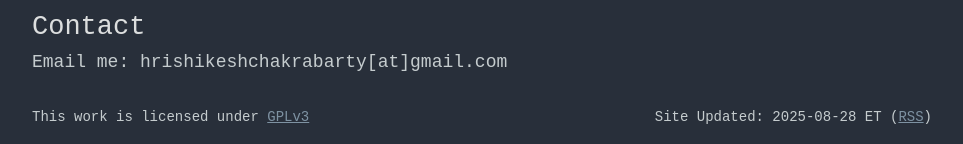
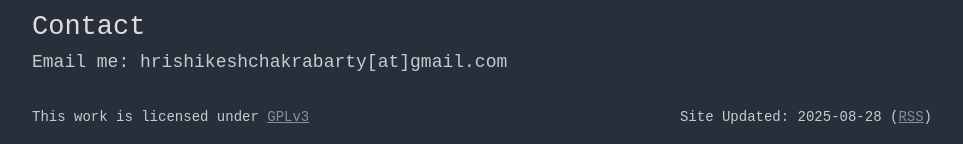
Before and after one commit to rishid8/rishid8.github.io, a Jekyll site: the page built from docs/index.md, in a window 1280 px wide. Shown: the part 1108-1252 px from the top of the page, without its empty margins (158-1121 px from the left). Built offline with Jekyll 4.4.1, drawn with Linux system fonts in a browser that asks for light colours; part of the change alters nothing that is shown.

```diff
--- a/docs/_config.yml
+++ b/docs/_config.yml
@@ -2,9 +2,9 @@
 name: hrishikesh
 description: A simple Jekyll theme
 url: https://example.com
-author: tajacks
-timezone: America/Toronto
-timezone_short: ET
+author: hrishikesh
+timezone: UTC
+#timezone_short: ET
 
 # Keywords
 keywords: ['seo', 'key', 'words']
```
